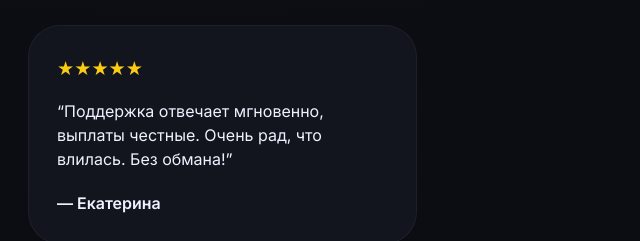
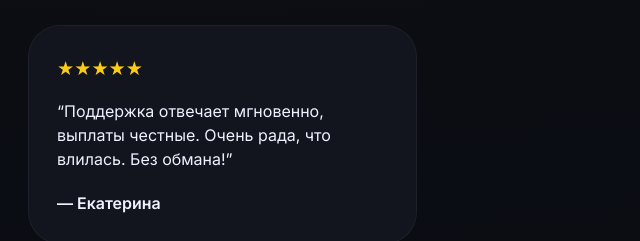
Before and after one commit to wsttraffic/site, a plain HTML site: page index.html in a window 1280 px wide. Shown: the part 4256-4497 px from the top of the page, 0-640 px from the left. Drawn offline with nearby package versions, Linux system fonts and the light colour scheme.

Commit message:
Update index.html

```diff
--- a/index.html
+++ b/index.html
@@ -605,7 +605,7 @@
         { stars: "★★★★★", text: "Реально работает! Открыл 3 расчётных счёта, выплату получил через 2 дня. Спасибо команде!", author: "Алексей" },
         { stars: "★★★★★", text: "Сначала не верил, но за 10 минут оформил, деньги пришли. Советую всем, кто хочет лёгкий доход.", author: "Мария" },
         { stars: "★★★★★", text: "Партнёрка с банками — топ. Уже 7 друзей по моей ссылке, получил 41 тысячу.", author: "Дмитрий" },
-        { stars: "★★★★★", text: "Поддержка отвечает мгновенно, выплаты честные. Очень рад, что влилась. Без обмана!", author: "Екатерина" }
+        { stars: "★★★★★", text: "Поддержка отвечает мгновенно, выплаты честные. Очень рада, что влилась. Без обмана!", author: "Екатерина" }
     ];
     const container = document.getElementById('reviewsList');
     reviews.forEach(r => {
```
